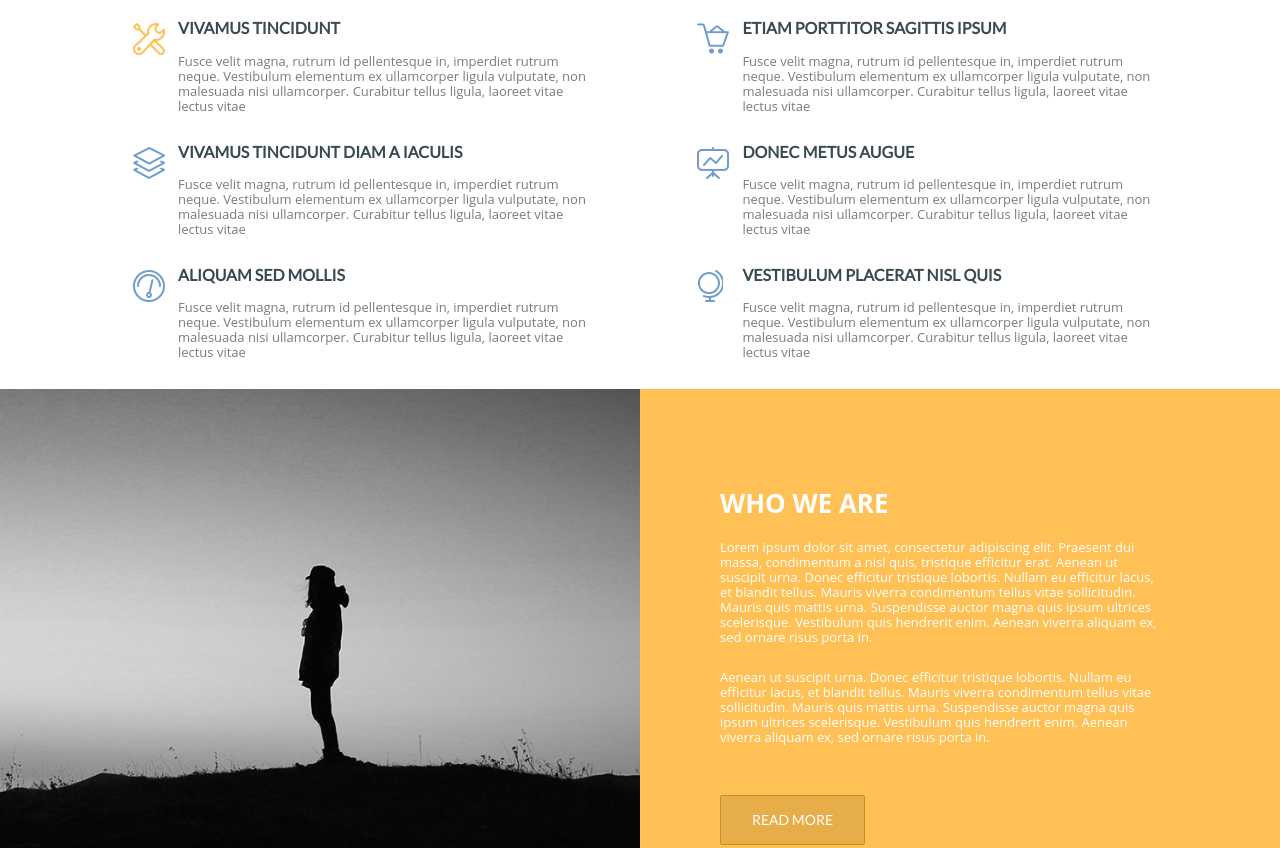
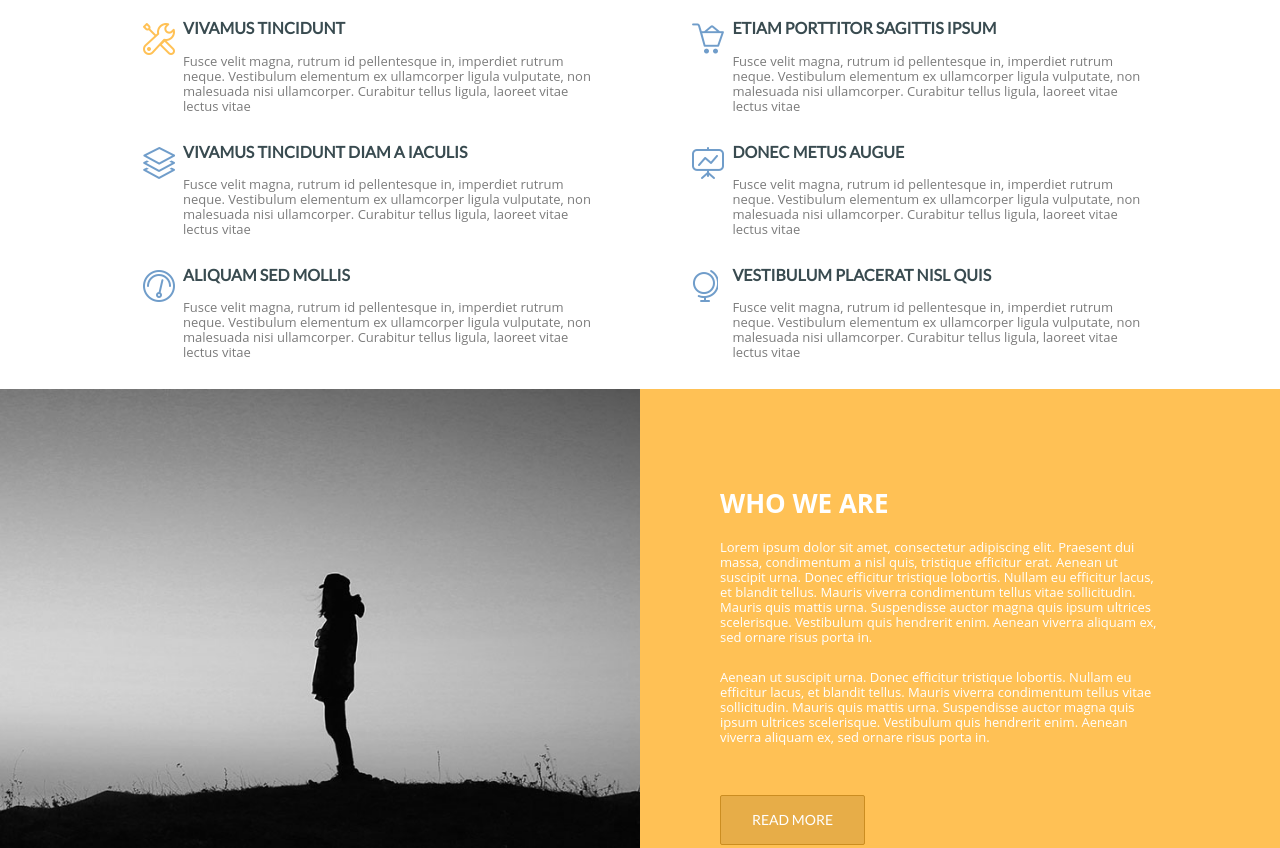
Before and after one commit to nikomax/Unique, a website: page app/index.html in a window 1280 px wide. Shown: the part 695-1543 px from the top of the page. Drawn offline with nearby package versions, Linux system fonts and the light colour scheme.

Commit message:
some bugs fixed

```diff
--- a/app/scss/_about.scss
+++ b/app/scss/_about.scss
@@ -14,9 +14,7 @@
     display: block;
     width: 50%;
     background-image: url('../img/about.jpg');
-    background-repeat: no-repeat;
-    background-attachment: fixed;
-    background-size: contain;
+    background-size: cover;
   }
 }
 
--- a/app/scss/_comments.scss
+++ b/app/scss/_comments.scss
@@ -11,9 +11,6 @@
   .slick-dots {
     bottom: -25px;
 
-    li {
-
-    }
     button:before {
       color: #d4d3d4;
       font-size: 12px;
--- a/app/scss/_footer.scss
+++ b/app/scss/_footer.scss
@@ -135,6 +135,10 @@
   flex-wrap: nowrap;
 }
 
+.social__items {
+  padding-left: 0;
+}
+
 .social__item {
   display: inline-block;
   padding-left: 0;
--- a/app/scss/_service.scss
+++ b/app/scss/_service.scss
@@ -31,7 +31,8 @@
 
 .service__item {
   position: relative;
-  margin-left: 50px;
+  margin-left: 55px;
+  margin-right: 10px;
 
   @media (min-width: 320px) {
     width: 90%;
@@ -56,7 +57,7 @@
 }
 
 .service__item:before {
-  margin-left: 5px;
+  margin-left: 10px;
   top: 20px;
   left: -50px;
   position: absolute;
```
Also changed, not shown: app/js/common.js (+0 -18 lines), app/css/main.css, app/scss/main.css, 1 other file.
